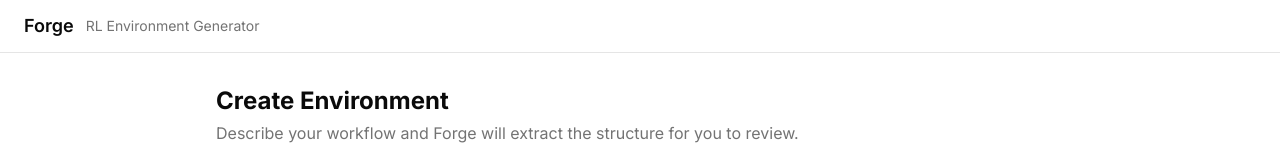
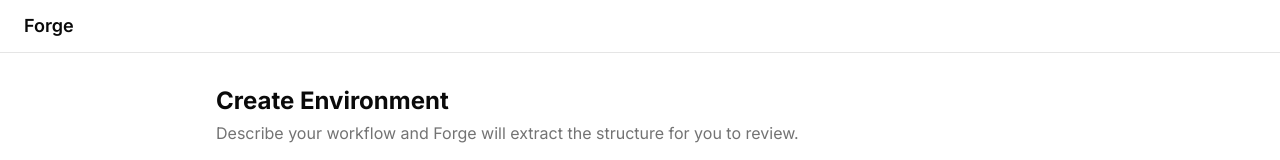
Before and after one commit to mostofashakib/Forge, a Next.js app in the folder frontend/: page /environments/new in a window 1280 px wide. Shown: the top 160 px of the page. Built offline with nearby package versions, Linux system fonts and the light colour scheme.

Commit message:
fix(frontend): remove RL Environment Generator subtitle from header and metadata

```diff
--- a/frontend/app/layout.tsx
+++ b/frontend/app/layout.tsx
@@ -6,7 +6,7 @@
 
 export const metadata: Metadata = {
   title: "Forge",
-  description: "RL Environment Generator",
+  description: "Forge",
 };
 
 export default function RootLayout({ children }: { children: React.ReactNode }) {
@@ -16,7 +16,7 @@
         <div className="min-h-screen bg-background">
           <header className="border-b px-6 py-3 flex items-center gap-3">
             <span className="font-semibold text-lg">Forge</span>
-            <span className="text-muted-foreground text-sm">RL Environment Generator</span>
+
           </header>
           <main className="container mx-auto px-6 py-8 max-w-4xl">{children}</main>
         </div>
```
